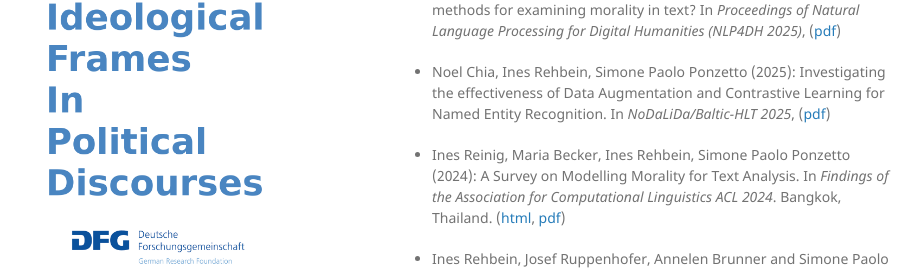
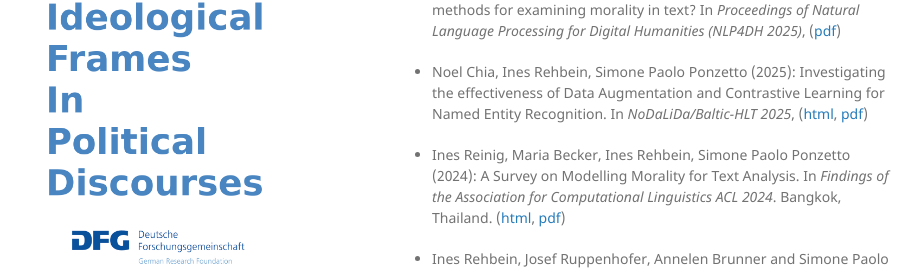
Before and after one commit to irehbein/UNCOVER, a Jekyll site: the page built from index.md, in a window 1280 px wide and 900 px high, scrolled down 1800 px. Shown: the part 156-427 px from the top of the window, without its empty margins (178-1100 px from the left). Built offline with Jekyll 4.4.1, drawn with Linux system fonts in a browser that asks for light colours; our own code applies the rules of GitHub Pages for plain Markdown files.

Commit message:
Update index.md

```diff
--- a/index.md
+++ b/index.md
@@ -53,7 +53,7 @@
 ## Publications
 * Ines Rehbein, Lilly Brauner, Florian Ertz, Ines Reinig, Simone Paolo Ponzetto (2025): Moral reckoning: How reliable are dictionary-based methods for examining morality in text? In _Proceedings of Natural Language Processing for Digital Humanities (NLP4DH 2025)_, ([pdf]())
 
-* Noel Chia, Ines Rehbein, Simone Paolo Ponzetto (2025): Investigating the effectiveness of Data Augmentation and Contrastive Learning for Named Entity Recognition. In _NoDaLiDa/Baltic-HLT 2025_, ([pdf](https://dspace.ut.ee/items/fd6a0472-22c1-4f16-8ba1-6cedf252f4a4))
+* Noel Chia, Ines Rehbein, Simone Paolo Ponzetto (2025): Investigating the effectiveness of Data Augmentation and Contrastive Learning for Named Entity Recognition. In _NoDaLiDa/Baltic-HLT 2025_, ([html](https://dspace.ut.ee/items/fd6a0472-22c1-4f16-8ba1-6cedf252f4a4), [pdf](https://dspace.ut.ee/bitstreams/01a0b648-beb6-49dc-98bc-7aaa15d75a64/download))
 
 * Ines Reinig, Maria Becker, Ines Rehbein, Simone Paolo Ponzetto (2024): A Survey on Modelling Morality for Text Analysis. In _Findings of the Association for Computational Linguistics ACL 2024_. Bangkok, Thailand. ([html](https://aclanthology.org/2024.findings-acl.245/), [pdf](https://aclanthology.org/2024.findings-acl.245.pdf))
 
```
